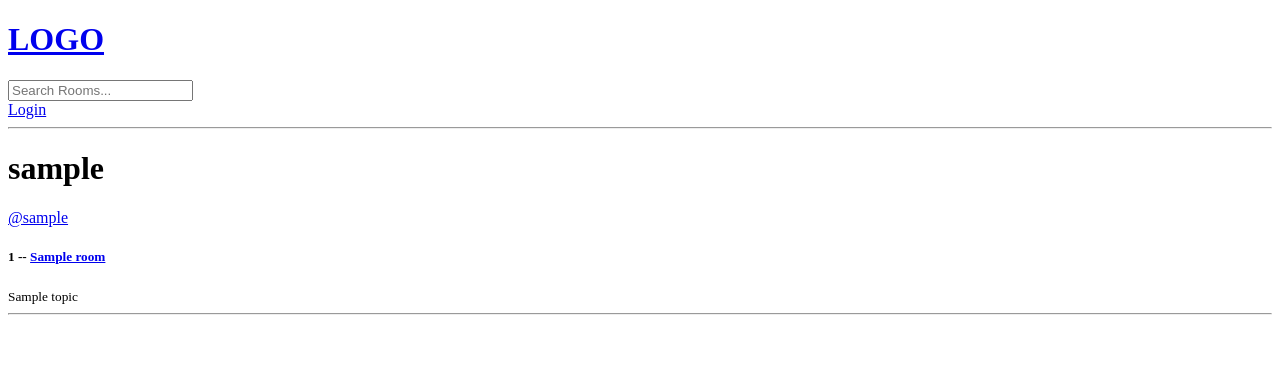
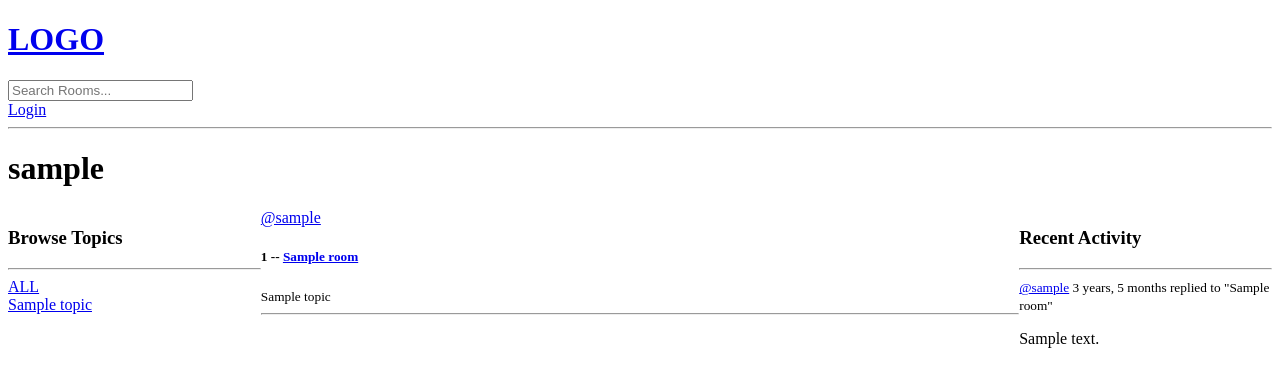
Before and after one commit to Mir-Yuchi/EazzyStudy-ChatApp, a Django app: page /profile/1 in a window 1280 px wide. Shown: the top 387 px of the page. Run offline with Django 4.2, Linux system fonts and the light colour scheme; tables that the repository leaves empty hold one stand-in row (values such as "Sample post").

Commit message:
profile uodated

```diff
--- a/base/templates/base/activity_component.html
+++ b/base/templates/base/activity_component.html
@@ -2,7 +2,9 @@
 <hr>
 {% for message in room_messages %}
     <div>
-                    <small>@{{ message.user }} {{ message.created|timesince }}</small>
+        <small> <a
+                href="{% url 'user-profile' message.user.id %}"> @{{ message.user }}</a> {{ message.created|timesince }}
+        </small>
         <small> replied to "{{ message.room }}"</small>
         <p>{{ message }}</p>
         {% if request.user == message.user %}
--- a/base/templates/base/profile.html
+++ b/base/templates/base/profile.html
@@ -2,17 +2,26 @@
 
 
 {% block content %}
+
+    <style>
+        .profile-container {
+            display: grid;
+            grid-template-columns: 1fr 3fr 1fr;
+        }
+    </style>
     <h1> {{ user.username }}</h1>
-    <div>
+    <div class="profile-container">
         <div>
+            {% include 'base/topics_component.html' %}
 
         </div>
 
         <div>
-            {% include 'base/feed_component.html'%}
+            {% include 'base/feed_component.html' %}
         </div>
 
         <div>
+            {% include 'base/activity_component.html' %}
 
         </div>
     </div>
--- a/base/views.py
+++ b/base/views.py
@@ -92,7 +92,9 @@ def room(request, pk):
 def userProfile(request, pk):
     user = User.objects.get(id=pk)
     rooms = user.room_set.all()
-    context = {'user': user, 'rooms': rooms}
+    room_messages = user.message_set.all()
+    topics = Topic.objects.all()
+    context = {'user': user, 'rooms': rooms, 'room_messages': room_messages, 'topics': topics}
     return render(request, 'base/profile.html', context)
 
 
```
Lines whose indentation alone changed are shown as unchanged.
